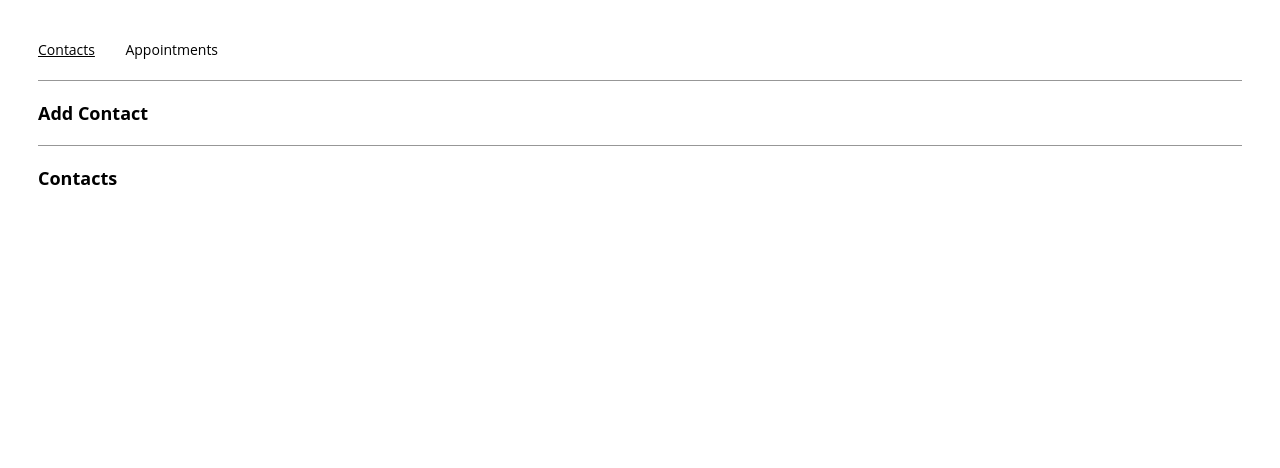
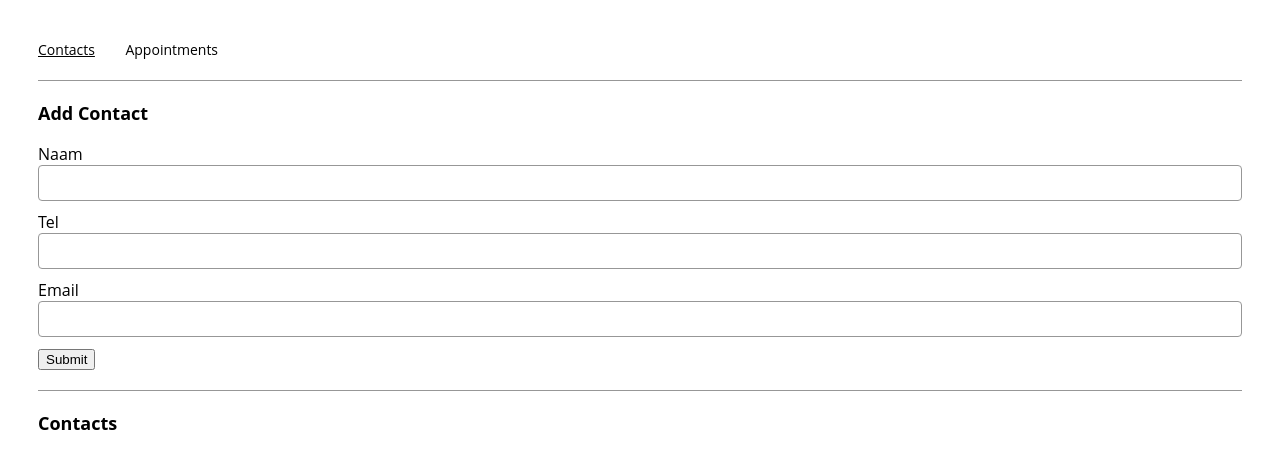
Before and after one commit to arejasverduras/Appointment-Planner, a React (Create React App) app: page /contacts in a window 1280 px wide. Shown: the top 468 px of the page. Built offline with nearby package versions, Linux system fonts and the light colour scheme.

Commit message:
working contact form

```diff
--- a/src/components/contactForm/ContactForm.js
+++ b/src/components/contactForm/ContactForm.js
@@ -1,4 +1,4 @@
-import React from "react";
+import React, { useState } from "react";
 
 export const ContactForm = ({
   name,
@@ -9,7 +9,44 @@ export const ContactForm = ({
   setEmail,
   handleSubmit
 }) => {
+  const handleNameChange = (e) =>{
+    const newName = e.target.value;
+    console.log(e.target);
+    setName(newName)
+  }
+
+  const handlePhoneChange = (e) => {
+    setPhone(e.target.value);
+
+  }
+
+  const handleEmailChange = (e) => {
+    setEmail(e.target.value);
+  }
+
+  const handleChange = (event) => {
+    const { name, value } = event.target;
+
+    // if (inputName === "name") {
+    //   setName(inputValue);
+    // } else if (inputName === "tel") {
+    //   setPhone(inputValue);
+    // } else if (label === "email") {
+    //   setEmail(inputValue);
+    // }
+  }
+
+
+
   return (
-    ContactForm
+    <form onSubmit={handleSubmit}>
+      <label htmlfor="name">Naam</label>
+        <input name="name" type="text" onChange={handleNameChange} value={name} required/>
+      <label htmlfor="tel">Tel</label>
+        <input name="tel" type="tel" onChange={handlePhoneChange} value={phone} pattern="(^\+[0-9]{2}|^\+[0-9]{2}\(0\)|^\(\+[0-9]{2}\)\(0\)|^00[0-9]{2}|^0)([0-9]{9}$|[0-9\-\s]{10}$)" required />
+      <label htmlfor="email">Email</label>
+        <input name="email" onChange={handleEmailChange} value={email} required/>
+      <button type="submit">Submit</button>
+    </form>
   );
 };
--- a/src/containers/contactsPage/ContactsPage.js
+++ b/src/containers/contactsPage/ContactsPage.js
@@ -6,7 +6,7 @@ import {ContactForm} from "../../components/contactForm/ContactForm";
 export const ContactsPage = (props) => {
   // Define state variables for contact info
 
- const [name, setName] = useState('Michiel');
+ const [name, setName] = useState('');
  const [phone, setPhone] = useState('');
  const [email, setEmail] = useState('');
  const [duplicate, setDuplicate] = useState(false);
@@ -18,12 +18,13 @@ export const ContactsPage = (props) => {
       console.log('duplicate gevonden!')
       setDuplicate(true)
       console.log('duplicate: ' + duplicate)
+
     } else {
       setDuplicate(false)
       console.log('duplicate niet gevonden');
       console.log('duplicate: ' + duplicate)
     }
-   },[name])
+   },[name, duplicate, props.contacts])
 
   const handleSubmit = (e) => {
     e.preventDefault();
@@ -32,6 +33,7 @@ export const ContactsPage = (props) => {
     if the contact name is not a duplicate
     */
    if (duplicate){
+    window.alert('Naam bestaat. Kies een andere naam')
     return;
    }
 
```
